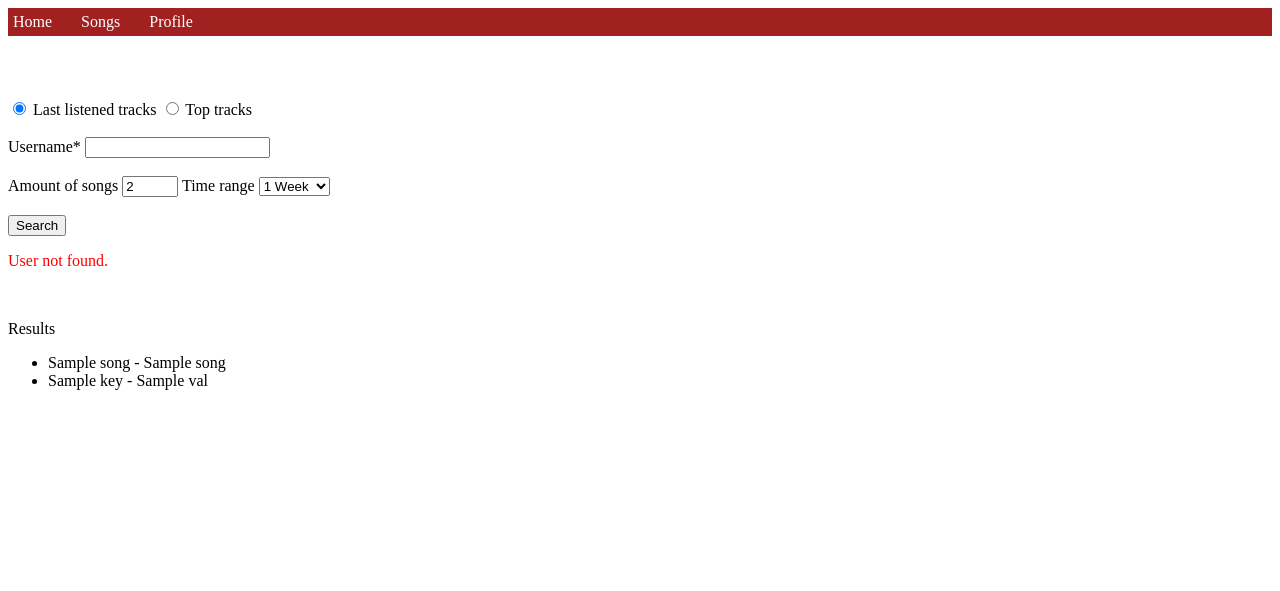
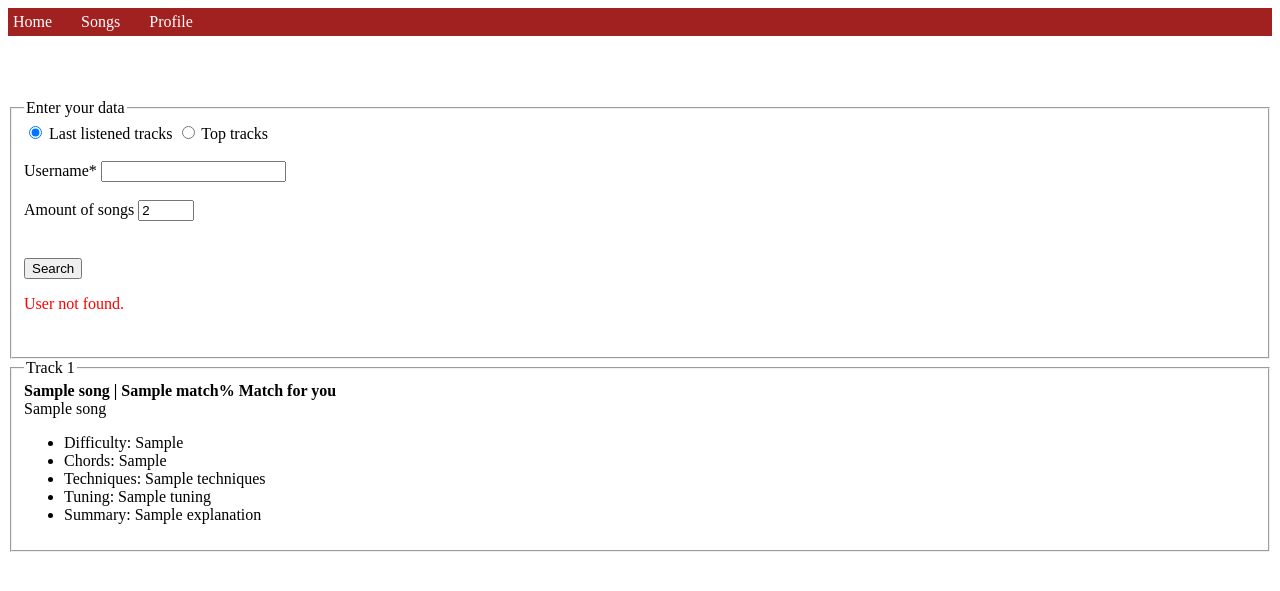
Before and after one commit to marvinwiget/FretCompanion, a Flask app: template app/templates/home.html in a window 1280 px wide. Shown: the top 591 px of the page. Run offline with Flask 3, Linux system fonts and the light colour scheme; the template is opened without the code that fills it: most values are stand-ins (such as "Sample title", 1, 10 or a date in 2020); parts of the project's set-up code (start-up, migrations or seed data) failed here and were passed over.

Commit message:
added match % to display

```diff
--- a/app/templates/home.html
+++ b/app/templates/home.html
@@ -14,11 +14,12 @@
         </div>
     </header>
     <main>
-        <div class="search">
+        <fieldset>
+            <legend>Enter your data</legend>
             <form action="/" method="POST">
                 <input type="radio" name="result_type" value="last_listened_songs" checked>
                 <label for="result_type">Last listened tracks</label>
-                <input type="radio" name="result_type" value="top_songs">
+                <input id="top_tracks_input" type="radio" name="result_type" value="top_songs">
                 <label for="result_type">Top tracks</label><br><br>
 
                 <label for="username">Username*</label>
@@ -27,6 +28,7 @@
                 <label for="count">Amount of songs</label>
                 <input type="number" name="count" value="2" min="1" max="25" required>
 
+                <div id="time_range">
                 <label for="time_range">Time range</label>
                 <select name="time_range">
                     <option value="week">1 Week</option>
@@ -34,31 +36,60 @@
                     <option value="year">1 Year</option>
                     <option value="all_time">All-time</option>
                 </select><br><br>
+                </div>
 
                 <button type="submit" value="Search">Search</button>
                 {% if not params.user_found %}
                 <p style="color:red">User not found.</p><br>
+                {% elif params.fetching_songs %}
+                <p>Searching for your songs...</p>
+                {% elif params.analyzing_songs %}
+                <p>Analyzing songs...</p>
                 {% endif %}
             </form>
-        </div>
-        <div class="songs">
-            <p>Results</p>
+        </fieldset>
 
-            {% if not params.recent_activity and params.user_found %}
-            <p>No recent activity from this user.</p>
-            {% endif %}
+        {% if not params.recent_activity and params.user_found %}
+        <h2>No recent activity from this user.</h2>
+        {% elif params.recent_activity and params.user_found and params.eva_songs %}
+        <h2>Your results:</h2>
+        {% endif %}
 
-            <ul id="song_list">
-            {% for song in params.eva_songs %}
-                <li>{{ song["artist_name"] }} - {{ song["song_name"] }}
-
-                    {% for key, val in song.analysis.model_dump().items() %}
-                    <li>{{ key }} - {{ val }} </li><br>
-                    {% endfor %}
-                </li>
-            {% endfor %}
+        {% for song in params.eva_songs %}
+        <fieldset>
+        <legend>Track {{ loop.index }}</legend>
+            <span style="font-weight: bold;">{{ song.song_name }} | {{ song.match }}% Match for you</span><br>
+            <span>{{ song.artist_name }}</span><br>
+            <ul>
+                <li>Difficulty: {{ song.analysis.overall_difficulty }}</li>
+                <li>Chords: {{ song.analysis.required_chords }}</li>
+                <li>Techniques: {{ song.analysis.techniques }}</li>
+                <li>Tuning: {{ song.analysis.tuning }}</li>
+                <li>Summary: {{ song.analysis.explanation }}</li>
             </ul>
-        </div>
+        </fieldset>
+        {% endfor %}
     </main>
 </body>
+<script>
+    const timeRange = document.getElementById("time_range");
+    const resultTypeRadios = document.querySelectorAll(
+        'input[name="result_type"]'
+    );
+
+    function updateTimeRangeVisibility() {
+        const selectedResultType = document.querySelector(
+        'input[name="result_type"]:checked'
+        );
+
+        timeRange.style.visibility =
+        selectedResultType.value === "top_songs" ? "visible" : "hidden";
+    }
+
+    resultTypeRadios.forEach((radio) => {
+        radio.addEventListener("change", updateTimeRangeVisibility);
+    });
+
+    updateTimeRangeVisibility();
+</script>
 </html>
```
